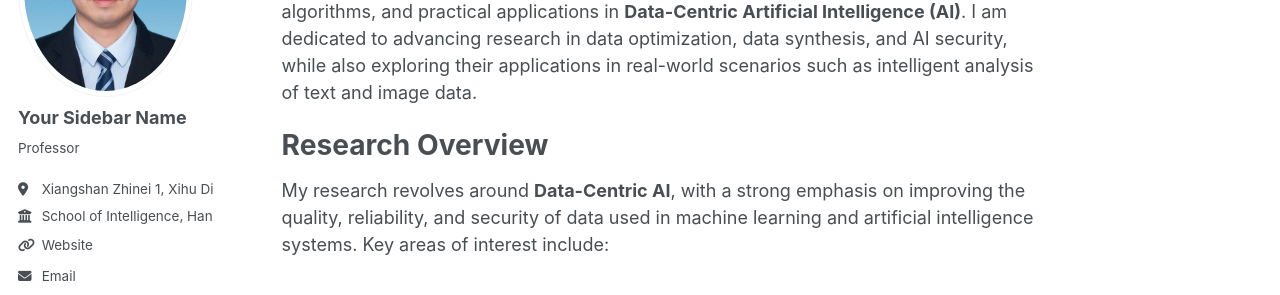
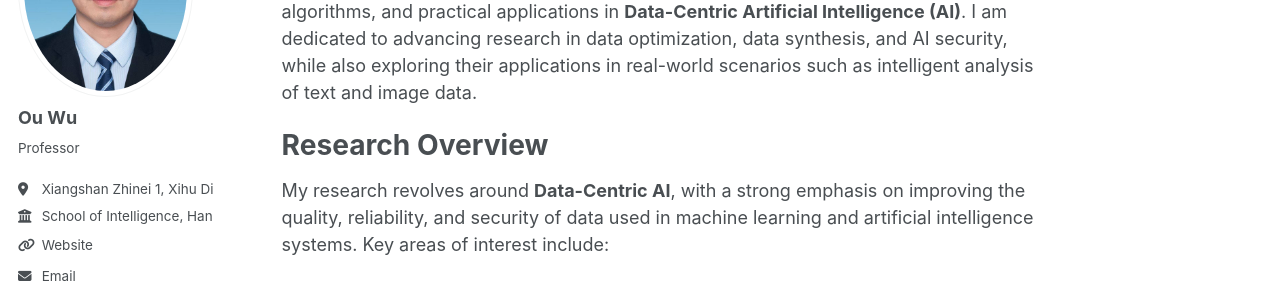
Before and after one commit to wuou-ai/wuou-ai.github.io, a Jekyll site: the page built from _pages/about.md, in a window 1280 px wide. Shown: the part 225-520 px from the top of the page. Built offline with Jekyll 4.4.1, drawn with Linux system fonts in a browser that asks for light colours; some web fonts are replaced.

Commit message:
Update _config.yml

```diff
--- a/_config.yml
+++ b/_config.yml
@@ -22,7 +22,7 @@ repository               : "wuou-ai/wuou-ai.github.io"
 author:
   # Biographic information
   avatar           : "profile_me.png"
-  name             : "Your Sidebar Name"
+  name             : "Ou Wu"
   pronouns         : # example: "she/her"
   bio              : "Professor"
   location         : "Xiangshan Zhinei 1, Xihu District, Hangzhou, China"
```
